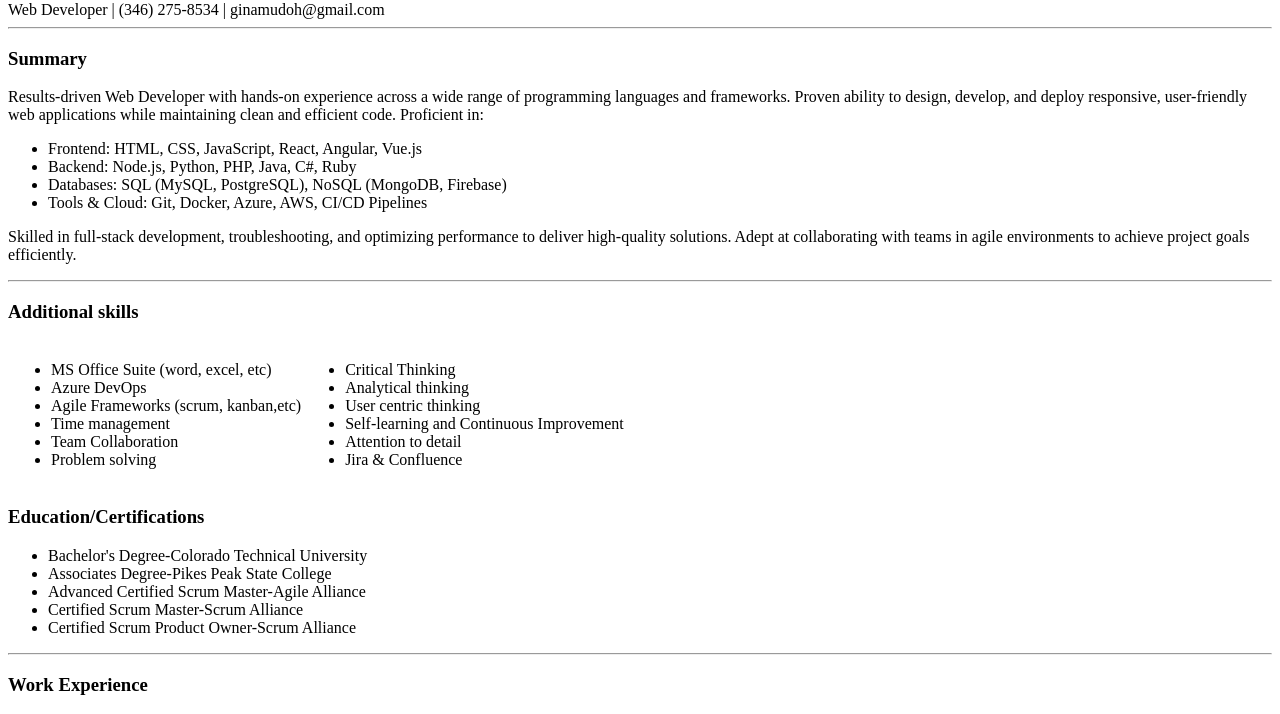
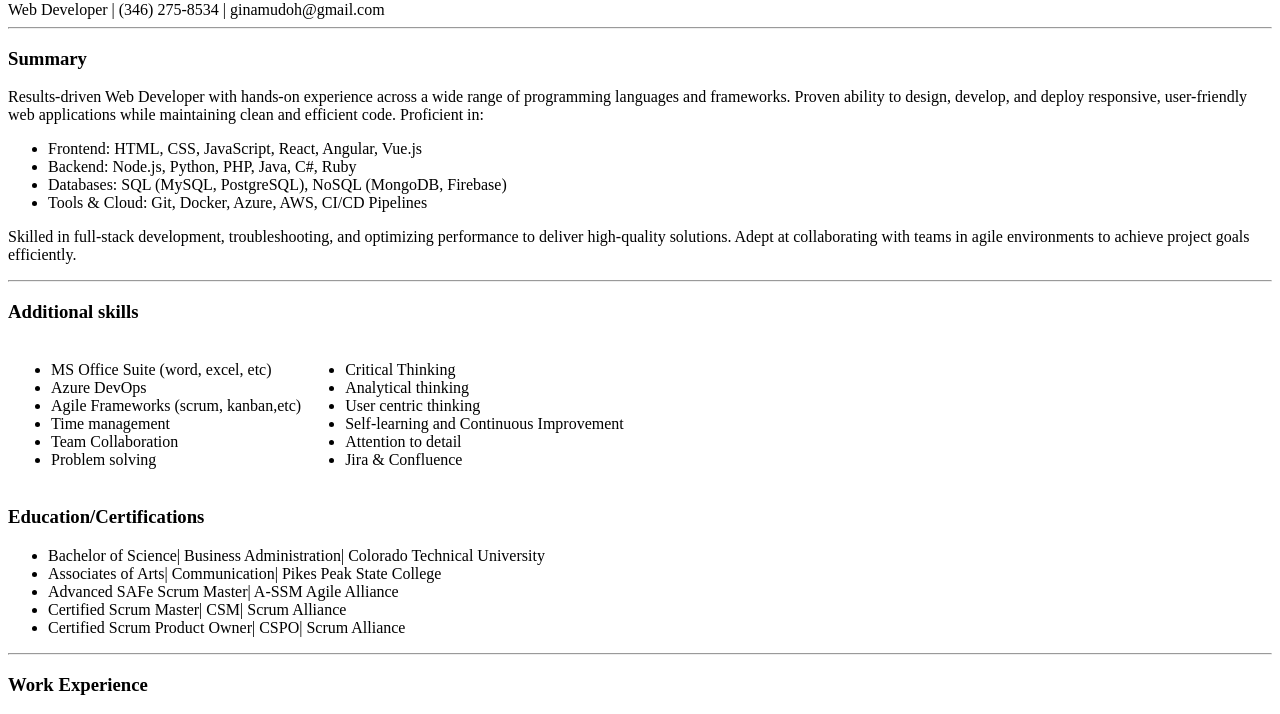
Before and after one commit to ginacoder/My-Resume-, a plain HTML site: page index.html in a window 1280 px wide. Shown: the part 79-793 px from the top of the page. Drawn offline with Linux system fonts and the light colour scheme.

Commit message:
index.html

```diff
--- a/index.html
+++ b/index.html
@@ -49,11 +49,11 @@
     </ul>
     <h3>Education/Certifications</h3>
     <ul>
-        <li>Bachelor's Degree-Colorado Technical University</li>
-        <li>Associates Degree-Pikes Peak State College</li>
-        <li>Advanced Certified Scrum Master-Agile Alliance</li>
-        <li>Certified Scrum Master-Scrum Alliance</li>
-        <li>Certified Scrum Product Owner-Scrum Alliance</li>
+        <li>Bachelor of Science| Business Administration| Colorado Technical University</li>
+        <li>Associates of Arts| Communication| Pikes Peak State College</li>
+        <li>Advanced SAFe Scrum Master| A-SSM Agile Alliance</li>
+        <li>Certified Scrum Master| CSM| Scrum Alliance</li>
+        <li>Certified Scrum Product Owner| CSPO| Scrum Alliance</li>
     </ul>
     <hr>
     <h3>Work Experience</h3>
```
